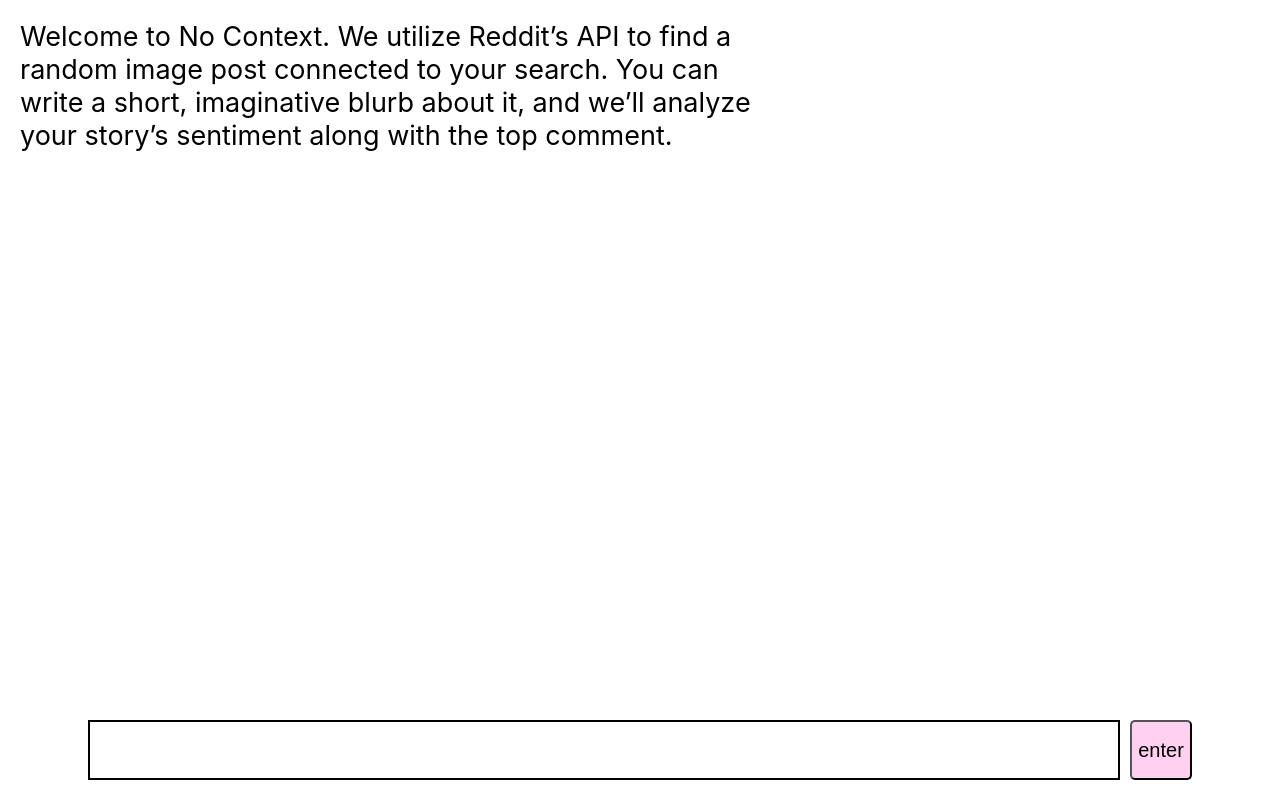
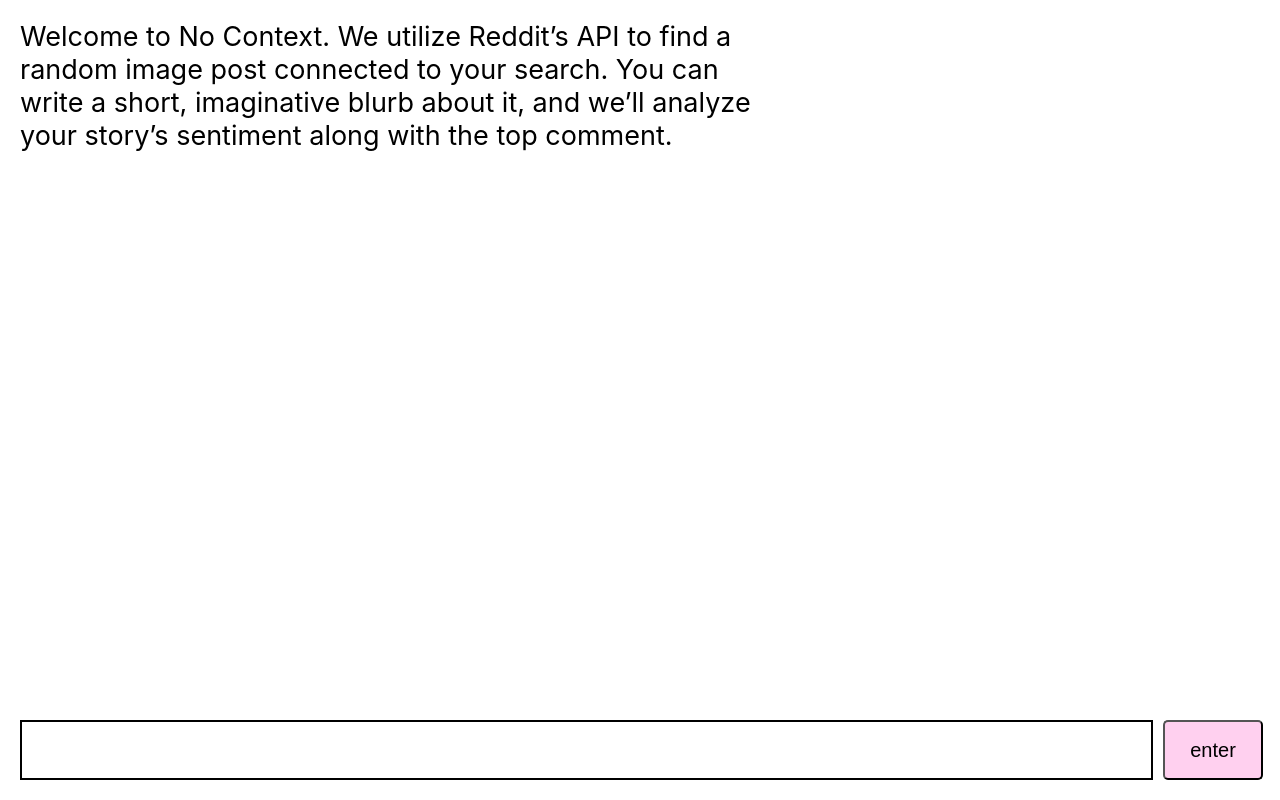
Before and after one commit to stella0000000/no-context, a React (Create React App) app in the folder words/: page / in a window 1280 px wide. Built offline with nearby package versions, Linux system fonts and the light colour scheme.

Commit message:
fix user input width

```diff
--- a/words/src/components/UserInput.tsx
+++ b/words/src/components/UserInput.tsx
@@ -5,9 +5,8 @@ const Wrapper = styled.div`
   bottom: 0;
   z-index: 1000;
   display: flex;
-  justify-content: center;
   width: 100vw;
-  padding: 20px 0px;
+  padding: 20px 20px;
   background: #fff;
   height: 60px;
 `
@@ -15,7 +14,7 @@ const Wrapper = styled.div`
 const Input = styled.input`
   border: 2px solid black;
   font-size: 40px;
-  width: 80%;
+  width: calc(100vw - 155px);
 `
 
 const Button = styled.button`
@@ -23,6 +22,7 @@ const Button = styled.button`
   font-size: 20px;
   border-radius: 5px;
   margin-left: 10px;
+  width: 100px;
 `
 
 const UserInput = () => {
```
